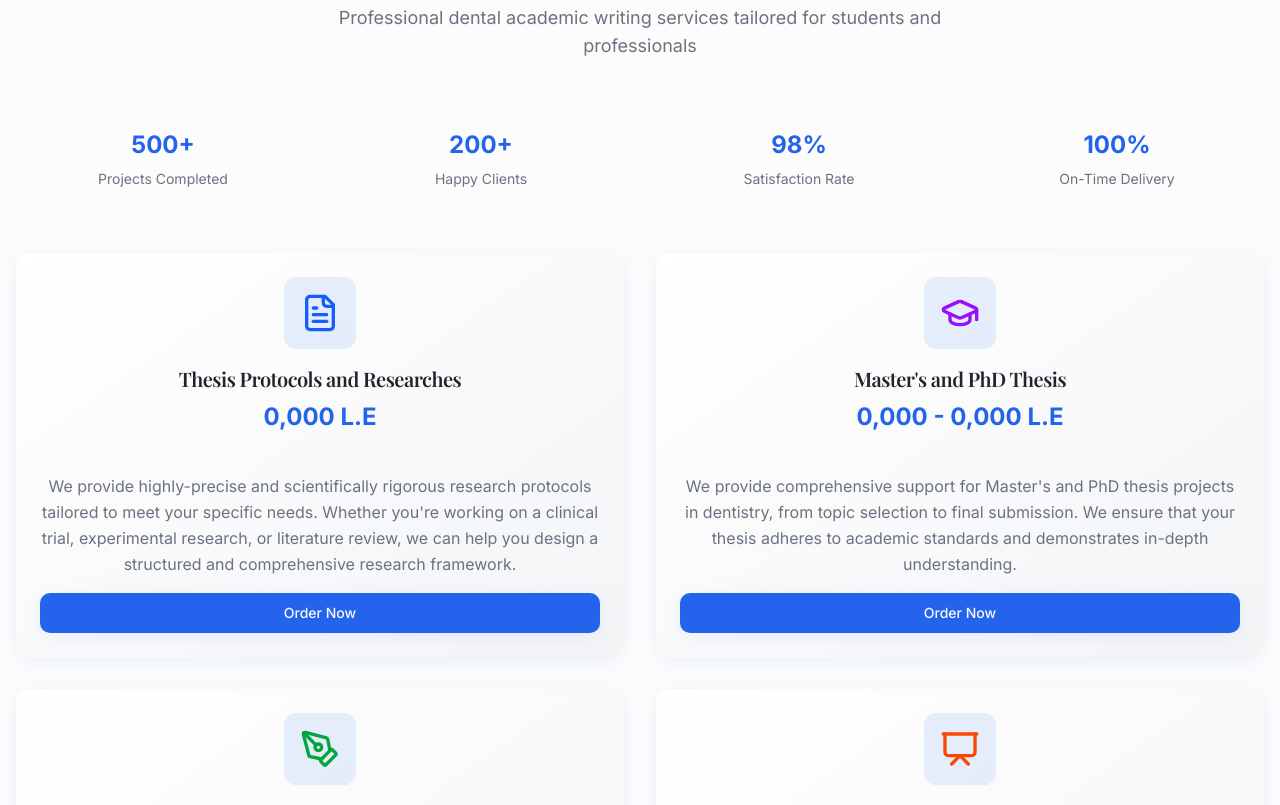
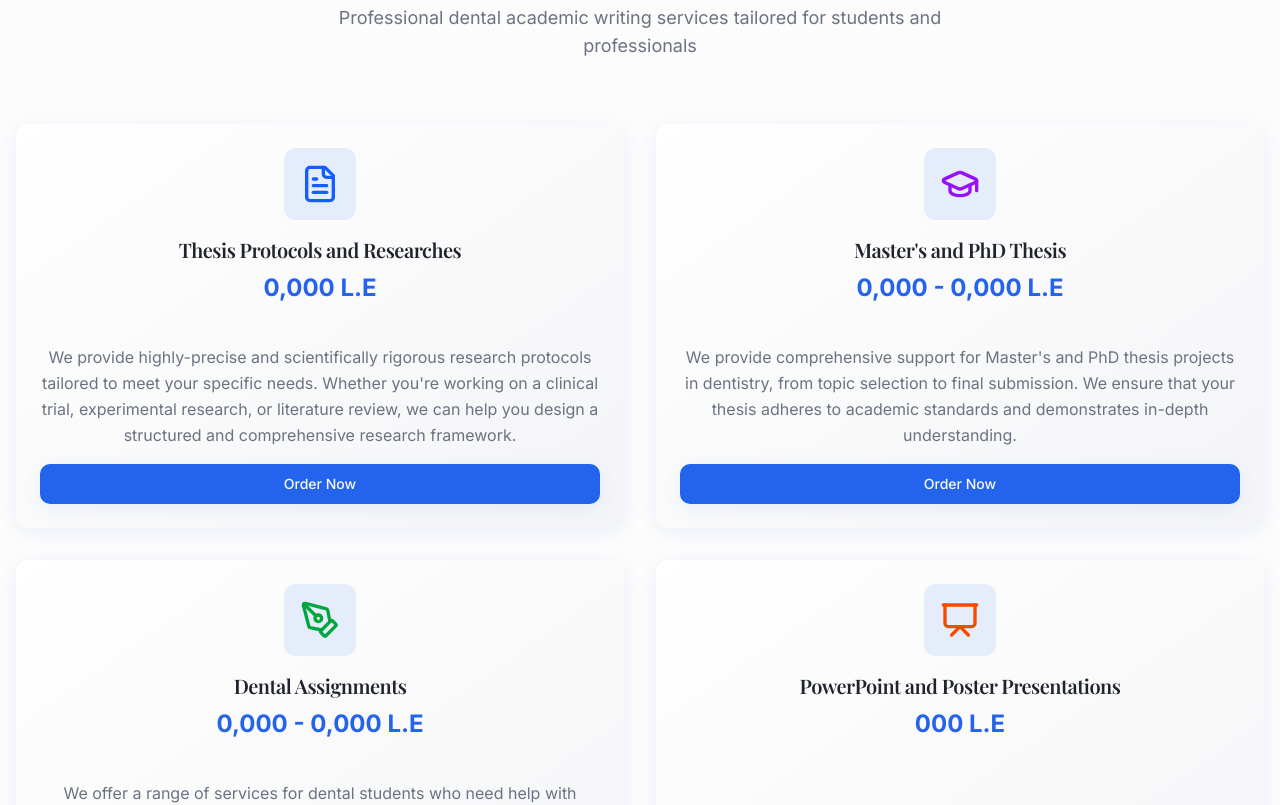
Before and after one commit to AhmedMohO/MidTyper, a React (Vite) app: page / in a window 1280 px wide. Shown: the part 940-1745 px from the top of the page. Built offline with nearby package versions, Linux system fonts and the light colour scheme.

Commit message:
changed contact icons, label and removed first stats

```diff
--- a/src/components/Services.tsx
+++ b/src/components/Services.tsx
@@ -42,13 +42,6 @@ const Services = () => {
 		},
 	];
 
-	const stats = [
-		{ label: t("services.stats.completed"), value: 500, suffix: "+" },
-		{ label: t("services.stats.clients"), value: 200, suffix: "+" },
-		{ label: t("services.stats.satisfaction"), value: 98, suffix: "%" },
-		{ label: t("services.stats.delivery"), value: 100, suffix: "%" },
-	];
-
 	return (
 		<section id="services" className="py-20 bg-muted/30">
 			<div className="container mx-auto px-4">
@@ -64,22 +57,6 @@ const Services = () => {
 					<p className="text-lg text-muted-foreground max-w-2xl mx-auto">
 						{t("services.subtitle")}
 					</p>
-				</motion.div>
-
-				<motion.div
-					className="grid grid-cols-2 md:grid-cols-4 gap-6 mb-16"
-					initial={{ opacity: 0, y: 30 }}
-					whileInView={{ opacity: 1, y: 0 }}
-					viewport={{ once: true }}
-					transition={{ duration: 0.6, delay: 0.2 }}>
-					{stats.map((stat, index) => (
-						<div key={index} className="text-center">
-							<div className="text-3xl font-bold text-primary mb-2">
-								<AnimatedCounter end={stat.value} suffix={stat.suffix} />
-							</div>
-							<p className="text-sm text-muted-foreground">{stat.label}</p>
-						</div>
-					))}
 				</motion.div>
 
 				<div className="grid grid-cols-1 md:grid-cols-2 gap-8">
--- a/src/lib/i18n.ts
+++ b/src/lib/i18n.ts
@@ -107,7 +107,7 @@ const resources = {
         title: "Contact Information",
         subtitle: "Choose your preferred way to reach us",
         copySuccess: "Copied to clipboard!",
-        whatsapp: "WhatsApp",
+        whatsapp: "WhatsApp & Phone",
         telegram: "Telegram",
         email: "Email",
       },
```
Also changed, not shown: src/components/Contact.tsx (+4 -4 lines), src/pages/ContactInfo.tsx (+4 -4 lines).
